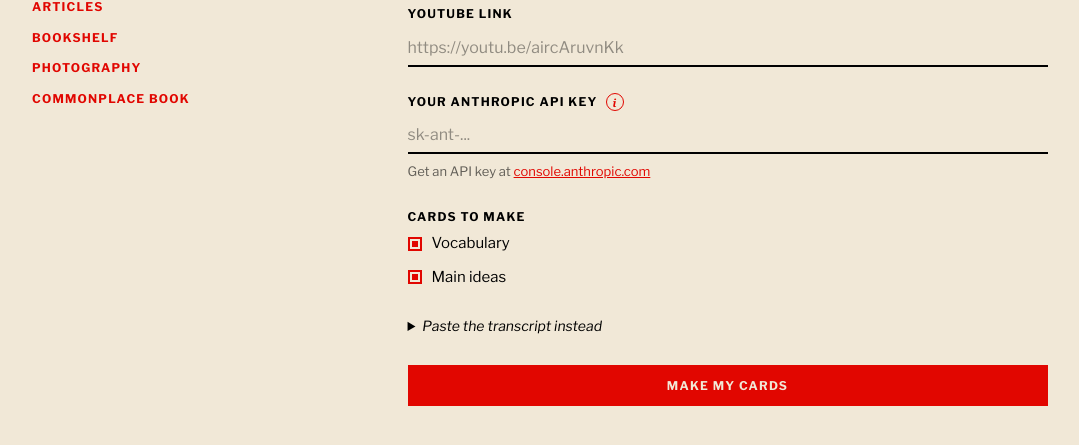
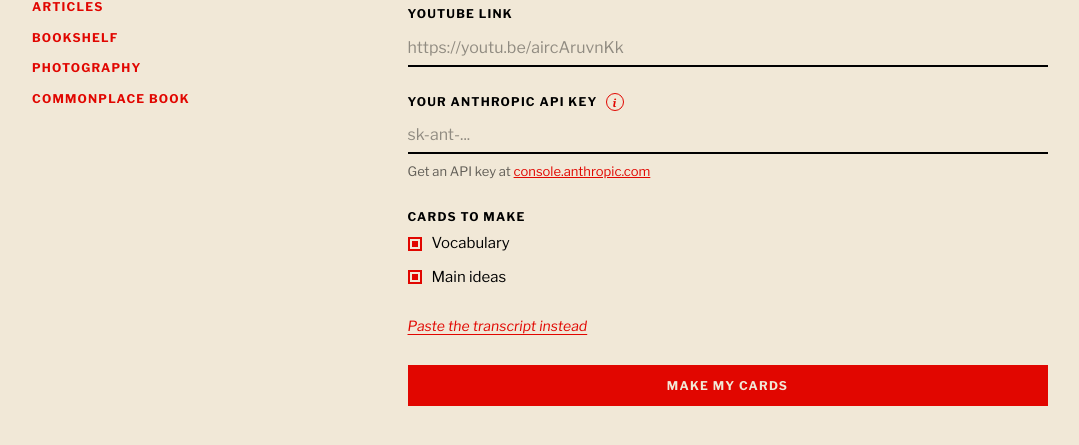
Before and after one commit to spencerwood1031/anki-bot, a Flask app: page / in a window 1280 px wide. Shown: the part 205-650 px from the top of the page, without its empty margins (36-1115 px from the left). Run offline with Flask 3, Linux system fonts and the light colour scheme.

Commit message:
'Paste the transcript instead' is a plain red link, no arrow
Co-Authored-By: Claude Opus 5.5 <noreply@anthropic.com>
Claude-Session: https://claude.ai/code/session_01Bye6LtamV8Mfu8XroN8AoQ

```diff
--- a/templates/index.html
+++ b/templates/index.html
@@ -92,6 +92,9 @@
     .choices input:focus-visible { outline: 2px solid var(--red); outline-offset: 2px; }
     details { margin-bottom: 28px; }
     summary { cursor: pointer; font-size: 14px; font-style: italic; }
+    /* "Paste the transcript instead": a plain red link, no arrow */
+    details.paste summary { list-style: none; color: var(--red); text-decoration: underline; text-underline-offset: 3px; }
+    details.paste summary::-webkit-details-marker { display: none; }
     .label-row { display: flex; align-items: center; gap: 8px; margin: 0 0 6px; }
     .label-row .label { margin: 0; }
     button.info-btn {
@@ -243,7 +246,7 @@
       </div>
     </fieldset>
 
-    <details>
+    <details class="paste">
       <summary>Paste the transcript instead</summary>
       <ol class="hint">
         <li>On YouTube, open the video's description and click "Show transcript".</li>
```
